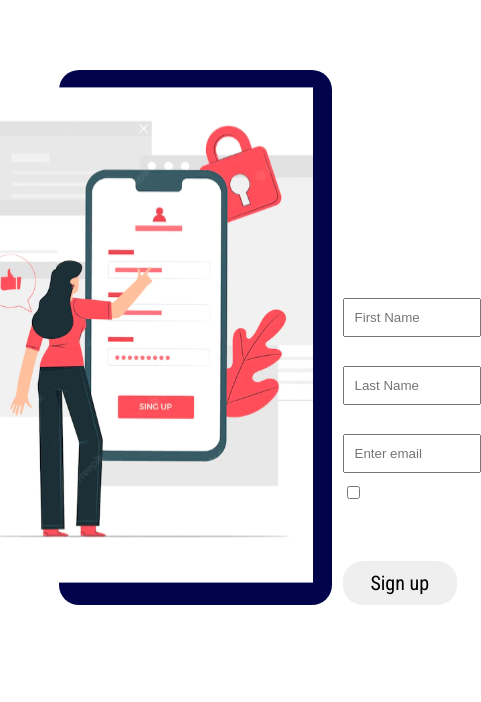
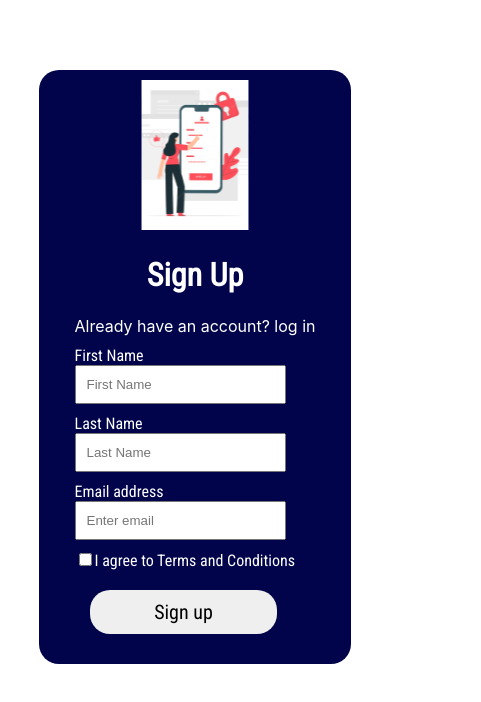
Before and after one commit to micheaol/user-verification-app, a React (Create React App) app: page / in a window 390 px wide. Shown: the top 702 px of the page, 481 px wide, since content can reach past the window. Built offline with nearby package versions, Linux system fonts and the light colour scheme.

Commit message:
Add responsiveness to the UI

```diff
--- a/src/components/SetPassword/password.module.css
+++ b/src/components/SetPassword/password.module.css
@@ -14,6 +14,7 @@
     gap: 30px;
     color: #fff;
     border-radius: 20px;
+    padding-bottom: 30px;
 }
 
 .registerformwrapper {
@@ -47,7 +48,7 @@ form {
 
 .forminput input {
     padding: 10px;
-    width: 100%;
+    width: 80%;
 }
 
 .forminputbtn {
@@ -57,6 +58,7 @@ form {
     font-family: 'Roboto Condensed', sans-serif;
     font-size: 20px;
     margin-top: 20px;
+    width: 70%;
 }
 
 .innerformwrapper {
@@ -67,3 +69,42 @@ form {
 .checkboswrapper {
     display: flex;
 }
+
+@media screen and (max-width: 960px) {
+
+    form {
+        display: flex;
+        flex-direction: column;
+        text-align: start;
+        /* width: 100vw; */
+        font-family: 'Roboto Condensed', sans-serif;
+
+    }
+
+    .forminput input {
+        padding: 10px;
+        width: 60%;
+    }
+    .imagewrapper {
+        height: 30%;
+    }
+
+    .imagewrapper img {
+        margin-top: 10px;
+        width: 250px;
+        height: 150px;
+    }
+    .forminputbtn {
+        width: 60%;
+        margin-left: 15px;
+    }
+
+    .registercontainer {
+        width: 80%;
+        display: flex;
+        flex-direction: column;
+        margin-bottom: 20px;
+        gap: 1px;
+    }
+
+}
--- a/src/components/successPage/success.module.css
+++ b/src/components/successPage/success.module.css
@@ -13,6 +13,7 @@
     gap: 30px;
     color: #fff;
     border-radius: 20px;
+    padding-bottom: 30px;
 }
 
 .registerformwrapper {
@@ -21,6 +22,7 @@
     flex-direction: column;
     justify-content: center;
     align-items: center;
+    text-align: center;
 }
 
 form {
@@ -62,3 +64,46 @@ form {
 .checkboswrapper {
     display: flex;
 }
+
+@media screen and (max-width: 960px) {
+
+    form {
+        display: flex;
+        flex-direction: column;
+        text-align: start;
+        /* width: 100vw; */
+        font-family: 'Roboto Condensed', sans-serif;
+
+    }
+
+    .forminput input {
+        padding: 10px;
+        width: 60%;
+    }
+    .imagewrapper {
+        height: 30%;
+    }
+    .registerformwrapper {
+        text-align: center;
+
+    }
+
+    .imagewrapper img {
+        margin-top: 10px;
+        width: 250px;
+        height: 150px;
+    }
+    .forminputbtn {
+        width: 60%;
+        margin-left: 15px;
+    }
+
+    .registercontainer {
+        width: 80%;
+        display: flex;
+        flex-direction: column;
+        margin-bottom: 20px;
+        gap: 1px;
+    }
+
+}
--- a/src/components/userRegistration/register.module.css
+++ b/src/components/userRegistration/register.module.css
@@ -16,10 +16,12 @@
     gap: 30px;
     color: #fff;
     border-radius: 20px;
+    padding-bottom: 30px;
 }
 
 .registerformwrapper {
     text-align: start;
+
 }
 
 .registerformwrapper h1 {
@@ -30,7 +32,6 @@ form {
     display: flex;
     flex-direction: column;
     text-align: start;
-    width: 130%;
     font-family: 'Roboto Condensed', sans-serif;
 
 }
@@ -50,7 +51,7 @@ form {
 
 .forminput input {
     padding: 10px;
-    width: 100%;
+    width: 80%;
 }
 
 .forminputbtn {
@@ -59,6 +60,7 @@ form {
     border: none;
     font-family: 'Roboto Condensed', sans-serif;
     font-size: 20px;
+    width: 70%;
 }
 
 .innerformwrapper {
@@ -69,3 +71,47 @@ form {
 .checkboswrapper {
     display: flex;
 }
+
+@media screen and (max-width: 960px) {
+
+    form {
+        display: flex;
+        flex-direction: column;
+        text-align: start;
+        /* width: 100vw; */
+        font-family: 'Roboto Condensed', sans-serif;
+
+    }
+
+    .forminput input {
+        padding: 10px;
+        width: 60%;
+    }
+    .imagewrapper {
+        height: 30%;
+    }
+
+    .registerformwrapper {
+        text-align: center;
+
+    }
+
+    .imagewrapper img {
+        margin-top: 10px;
+        width: 250px;
+        height: 150px;
+    }
+    .forminputbtn {
+        width: 60%;
+        margin-left: 15px;
+    }
+
+    .registercontainer {
+        width: 80%;
+        display: flex;
+        flex-direction: column;
+        margin-bottom: 20px;
+        gap: 1px;
+    }
+
+}
```
